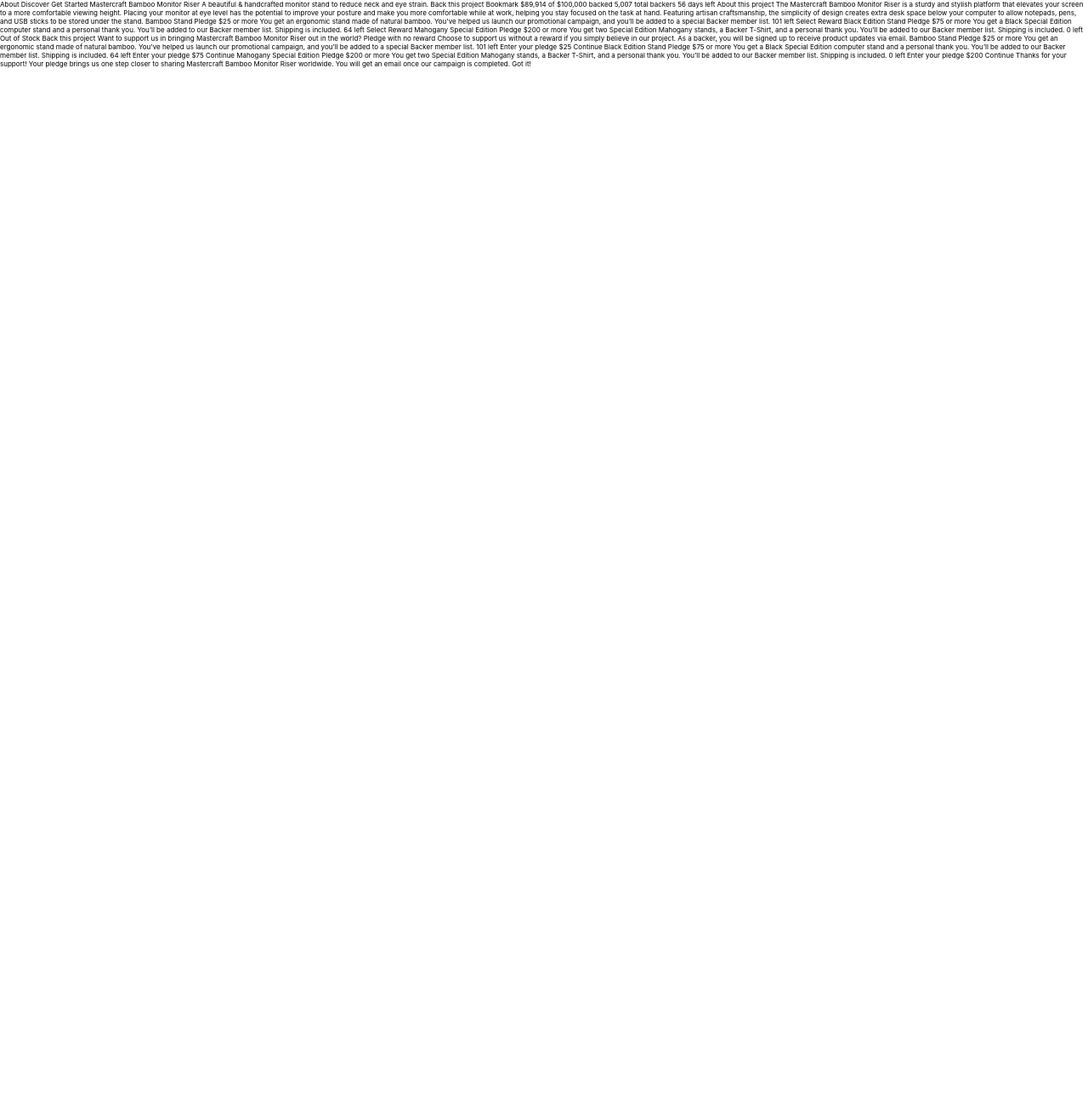
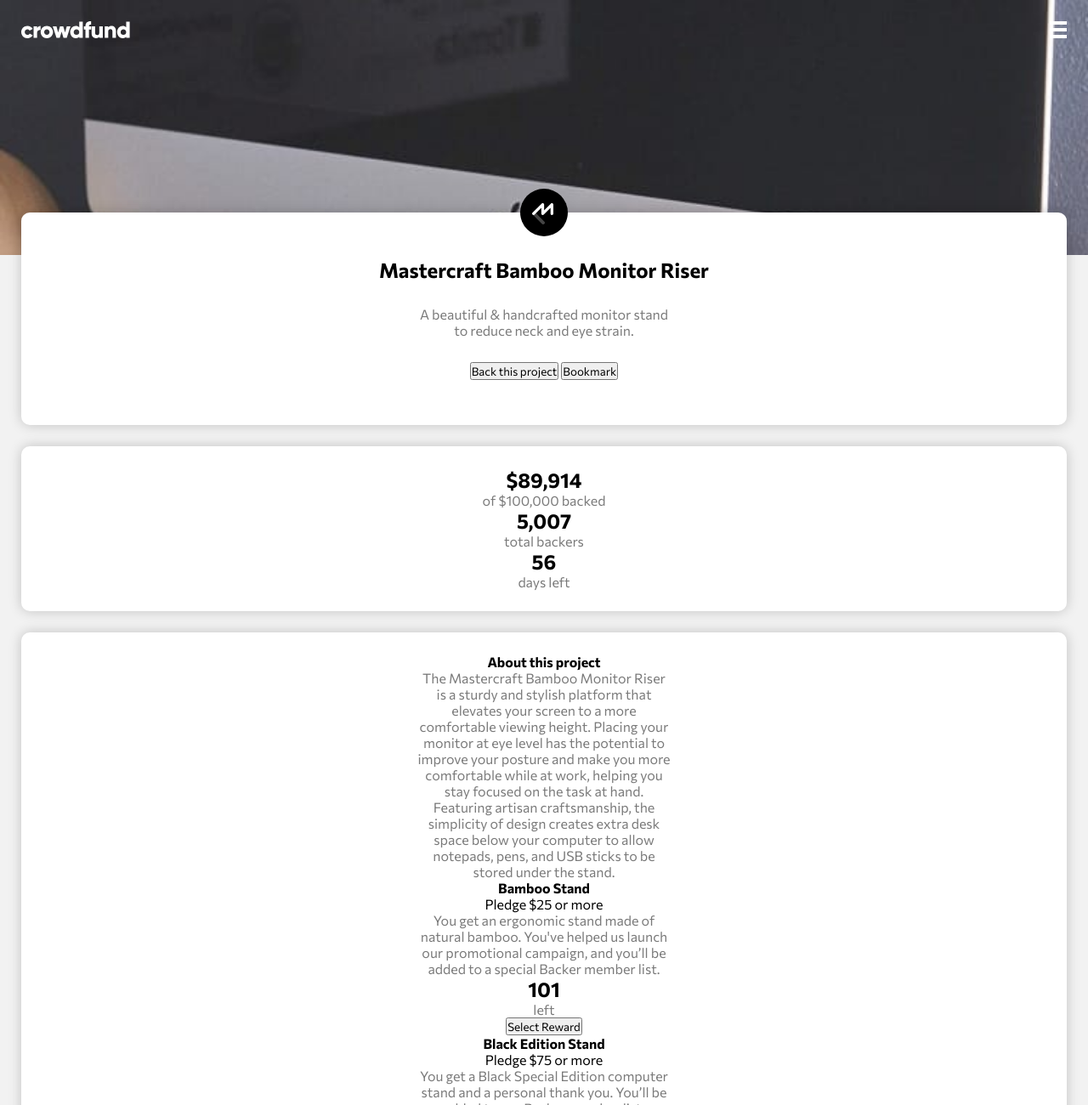
Before and after one commit to Erik-Alvarado/Crowdfunding-Product-Page, a plain HTML site: page index.html in a window 1280 px wide. Shown: the top 1300 px of the page at 85% size. Before the commit the page ends 800 px from the top, so only its background shows below. Drawn offline with Linux system fonts and the light colour scheme.

Commit message:
worked on more styling

```diff
--- a/index.html
+++ b/index.html
@@ -3,8 +3,12 @@
   <head>
     <meta charset="UTF-8" />
     <meta name="viewport" content="width=device-width, initial-scale=1.0" />
-    <!-- displays site properly based on user's device -->
-
+    <link rel="preconnect" href="https://fonts.googleapis.com" />
+    <link rel="preconnect" href="https://fonts.gstatic.com" crossorigin />
+    <link
+      href="https://fonts.googleapis.com/css2?family=Commissioner:wght@400;500;700&display=swap"
+      rel="stylesheet"
+    />
     <link
       rel="icon"
       type="image/png"
@@ -15,34 +19,128 @@
     <title>Frontend Mentor | Crowdfunding product page</title>
   </head>
   <body>
-    About Discover Get Started Mastercraft Bamboo Monitor Riser A beautiful &
-    handcrafted monitor stand to reduce neck and eye strain. Back this project
-    Bookmark $89,914 of $100,000 backed 5,007 total backers 56 days left About
-    this project The Mastercraft Bamboo Monitor Riser is a sturdy and stylish
-    platform that elevates your screen to a more comfortable viewing height.
-    Placing your monitor at eye level has the potential to improve your posture
-    and make you more comfortable while at work, helping you stay focused on the
-    task at hand. Featuring artisan craftsmanship, the simplicity of design
-    creates extra desk space below your computer to allow notepads, pens, and
-    USB sticks to be stored under the stand. Bamboo Stand Pledge $25 or more You
-    get an ergonomic stand made of natural bamboo. You've helped us launch our
-    promotional campaign, and you’ll be added to a special Backer member list.
-    101 left Select Reward Black Edition Stand Pledge $75 or more You get a
-    Black Special Edition computer stand and a personal thank you. You’ll be
-    added to our Backer member list. Shipping is included. 64 left Select Reward
-    Mahogany Special Edition Pledge $200 or more You get two Special Edition
-    Mahogany stands, a Backer T-Shirt, and a personal thank you. You’ll be added
-    to our Backer member list. Shipping is included. 0 left Out of Stock
-
+    <header>
+      <nav class="navbar">
+        <img src="/images/logo.svg" alt="crowdfund logo" class="nav-logo" />
+        <ul class="links">
+          <li class="link"><a href="#">About</a></li>
+          <li class="link"><a href="#">Discover</a></li>
+          <li class="link"><a href="#">Get Started</a></li>
+        </ul>
+        <div class="ham-menu">
+          <div></div>
+          <div></div>
+          <div></div>
+        </div>
+      </nav>
+    </header>
+    <main>
+      <section class="container">
+        <div class="card" id="project-card">
+          <img
+            src="/images/logo-mastercraft.svg"
+            alt="mastercraft bamboo logo"
+          />
+          <h2>Mastercraft Bamboo Monitor Riser</h2>
+          <p>
+            A beautiful & handcrafted monitor stand to reduce neck and eye
+            strain.
+          </p>
+          <div class="btn-zone">
+            <button class="back-project">Back this project</button>
+            <button class="bookmark">
+              <div class="mark-icon"></div>
+              <span class="mark">Bookmark</span>
+            </button>
+          </div>
+        </div>
+        <div class="card" id="numbers">
+          <div class="number">
+            <h2>$89,914</h2>
+            <p>of $100,000 backed</p>
+            <div></div>
+          </div>
+          <div class="number">
+            <h2>5,007</h2>
+            <p>total backers</p>
+            <div></div>
+          </div>
+          <div class="number">
+            <h2>56</h2>
+            <p>days left</p>
+            <div></div>
+          </div>
+          <div class="bar">
+            <div class="progress"></div>
+          </div>
+        </div>
+        <div class="card" id="about-card">
+          <h4>About this project</h4>
+          <p>
+            The Mastercraft Bamboo Monitor Riser is a sturdy and stylish
+            platform that elevates your screen to a more comfortable viewing
+            height. Placing your monitor at eye level has the potential to
+            improve your posture and make you more comfortable while at work,
+            helping you stay focused on the task at hand. Featuring artisan
+            craftsmanship, the simplicity of design creates extra desk space
+            below your computer to allow notepads, pens, and USB sticks to be
+            stored under the stand.
+          </p>
+          <div class="pledge-card">
+            <h4>Bamboo Stand</h4>
+            <span class="highlight">Pledge $25 or more</span>
+            <p>
+              You get an ergonomic stand made of natural bamboo. You've helped
+              us launch our promotional campaign, and you’ll be added to a
+              special Backer member list.
+            </p>
+            <div class="left">
+              <h2>101</h2>
+              <p>left</p>
+            </div>
+            <button class="back-project">Select Reward</button>
+          </div>
+          <div class="pledge-card">
+            <h4>Black Edition Stand</h4>
+            <span class="highlight">Pledge $75 or more</span>
+            <p>
+              You get a Black Special Edition computer stand and a personal
+              thank you. You’ll be added to our Backer member list. Shipping is
+              included.
+            </p>
+            <div class="left">
+              <h2>64</h2>
+              <p>left</p>
+            </div>
+            <button class="back-project">Select Reward</button>
+          </div>
+          <div class="pledge-card">
+            <h4>Mahogany Special Edition</h4>
+            <span class="highlight">Pledge $200 or more</span>
+            <p>
+              You get two Special Edition Mahogany stands, a Backer T-Shirt, and
+              a personal thank you. You’ll be added to our Backer member list.
+              Shipping is included.
+            </p>
+            <div class="left">
+              <h2>0</h2>
+              <p>left</p>
+            </div>
+            <button class="out-project">Out of Stock</button>
+          </div>
+        </div>
+      </section>
+      <section class="modal-container">
+        <div class="modal-select">
           <!-- Selection modal start -->
 
-    Back this project Want to support us in bringing Mastercraft Bamboo Monitor
-    Riser out in the world? Pledge with no reward Choose to support us without a
-    reward if you simply believe in our project. As a backer, you will be signed
-    up to receive product updates via email. Bamboo Stand Pledge $25 or more You
-    get an ergonomic stand made of natural bamboo. You've helped us launch our
-    promotional campaign, and you’ll be added to a special Backer member list.
-    101 left
+          Back this project Want to support us in bringing Mastercraft Bamboo
+          Monitor Riser out in the world? Pledge with no reward Choose to
+          support us without a reward if you simply believe in our project. As a
+          backer, you will be signed up to receive product updates via email.
+          Bamboo Stand Pledge $25 or more You get an ergonomic stand made of
+          natural bamboo. You've helped us launch our promotional campaign, and
+          you’ll be added to a special Backer member list. 101 left
 
           <!-- Selected pledge start -->
           Enter your pledge $25 Continue
@@ -56,22 +154,21 @@
           Enter your pledge $75 Continue
           <!-- Selected pledge end -->
 
-    Mahogany Special Edition Pledge $200 or more You get two Special Edition
-    Mahogany stands, a Backer T-Shirt, and a personal thank you. You’ll be added
-    to our Backer member list. Shipping is included. 0 left
+          Mahogany Special Edition Pledge $200 or more You get two Special
+          Edition Mahogany stands, a Backer T-Shirt, and a personal thank you.
+          You’ll be added to our Backer member list. Shipping is included. 0
+          left
 
           <!-- Selected pledge  start -->
           Enter your pledge $200 Continue
           <!-- Selected pledge end -->
-
-    <!-- Selection modal end -->
-
-    <!-- Success modal start -->
-
-    Thanks for your support! Your pledge brings us one step closer to sharing
-    Mastercraft Bamboo Monitor Riser worldwide. You will get an email once our
-    campaign is completed. Got it!
-
-    <!-- Success modal end -->
+        </div>
+        <div class="modal-success">
+          Thanks for your support! Your pledge brings us one step closer to
+          sharing Mastercraft Bamboo Monitor Riser worldwide. You will get an
+          email once our campaign is completed. Got it!
+        </div>
+      </section>
+    </main>
   </body>
 </html>
--- a/scss/_globals.scss
+++ b/scss/_globals.scss
@@ -3,12 +3,13 @@
   padding: 0;
   box-sizing: border-box;
   max-width: 100%;
-  font-family: "Inter", sans-serif;
+  font-family: "Commissioner", sans-serif;
 }
 
 body {
-  font-size: 8px;
-  height: 100vh;
+  font-size: 16px;
+  height: 100%;
+  background-color: $offWhite;
   display: flex;
   flex-direction: column;
   justify-content: space-between;
--- /dev/null
+++ b/scss/_header.scss
@@ -0,0 +1,26 @@
+header {
+  height: 300px;
+  padding: 25px;
+  background-size: cover;
+  background-image: url("/images/image-hero-mobile.jpg");
+  .navbar {
+    display: flex;
+    flex-direction: row;
+    justify-content: space-between;
+    height: 20px;
+    .links {
+      display: none;
+    }
+    .ham-menu {
+      width: 20px;
+      height: 20px;
+      display: flex;
+      flex-direction: column;
+      justify-content: space-between;
+      div {
+        background-color: $base;
+        height: 4px;
+      }
+    }
+  }
+}
--- a/scss/_main.scss
+++ b/scss/_main.scss
@@ -0,0 +1,38 @@
+main {
+  height: 100%;
+}
+.container {
+  position: absolute;
+  left: 0;
+  right: 0;
+  margin: 0 25px 25px;
+  top: 250px;
+  height: 100%;
+  .card {
+    background-color: $base;
+    padding: 25px;
+    text-align: center;
+    border-radius: 10px;
+    margin-bottom: 25px;
+    box-shadow: 0 0 15px rgba(0, 0, 0, 0.2);
+    display: flex;
+    flex-direction: column;
+    align-items: center;
+    img {
+      position: absolute;
+      top: -28px;
+    }
+    p {
+      color: $darkGray;
+      width: 300px;
+    }
+    &#project-card {
+      height: 250px;
+      justify-content: space-evenly;
+      padding: 25px 0;
+    }
+  }
+}
+.modal-container {
+  display: none;
+}
--- a/scss/_variables.scss
+++ b/scss/_variables.scss
@@ -0,0 +1,8 @@
+//  Primary Colors
+$modCyan: hsl(176, 50%, 47%);
+$darkCyan: hsl(176, 72%, 28%);
+// Secondary Colors
+$base: #fff;
+$dark: hsl(0, 0%, 0%);
+$darkGray: hsl(0, 0%, 48%);
+$offWhite: #f2f2f2;
--- a/scss/styles.scss
+++ b/scss/styles.scss
@@ -2,5 +2,5 @@
 @import "mixins";
 @import "variables";
 @import "globals";
+@import "header";
 @import "main";
-@import "footer";
```
Also changed, not shown: dist/styles.css, scss/_footer.scss (deleted), 1 other file. Lines whose indentation alone changed are shown as unchanged.
